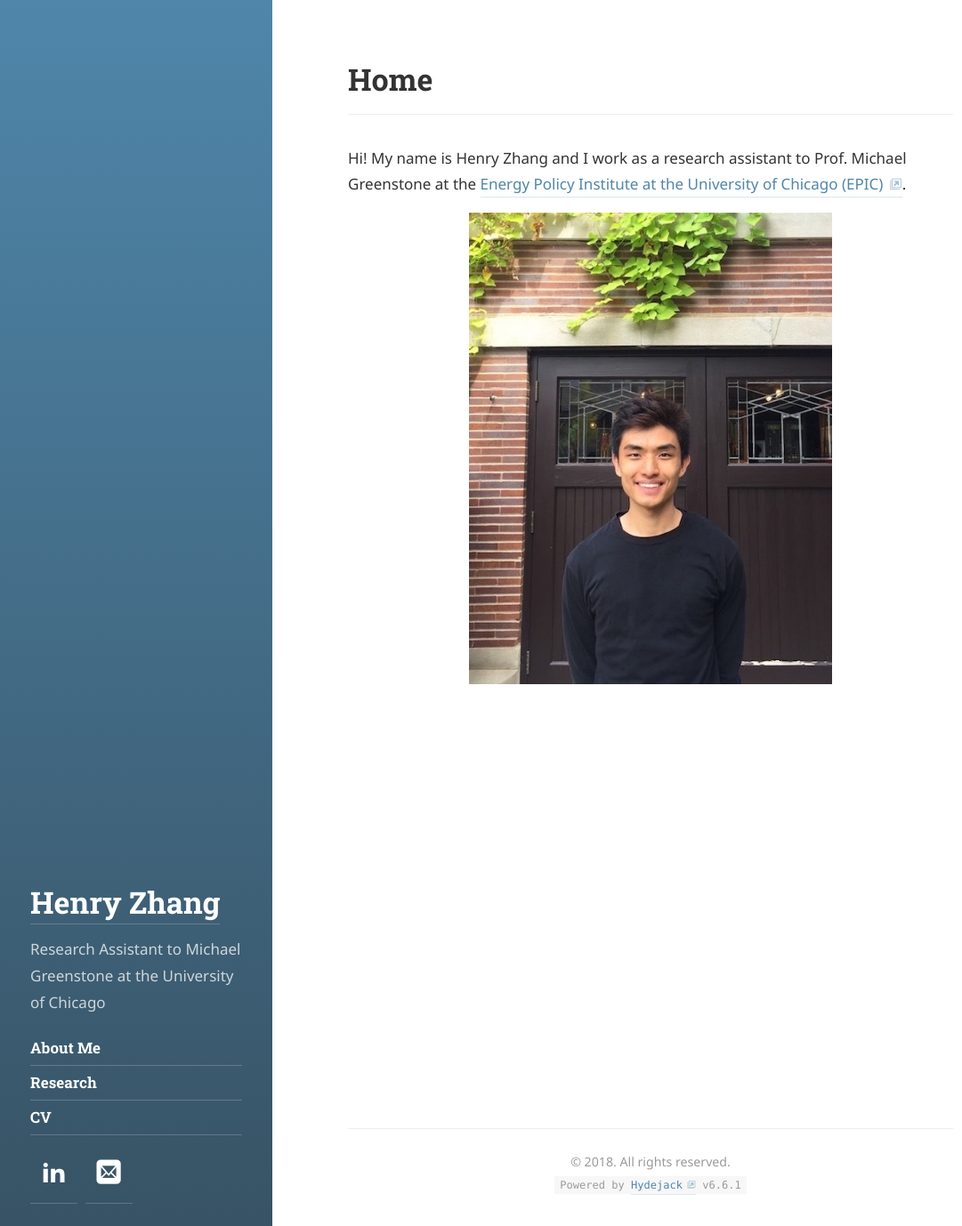
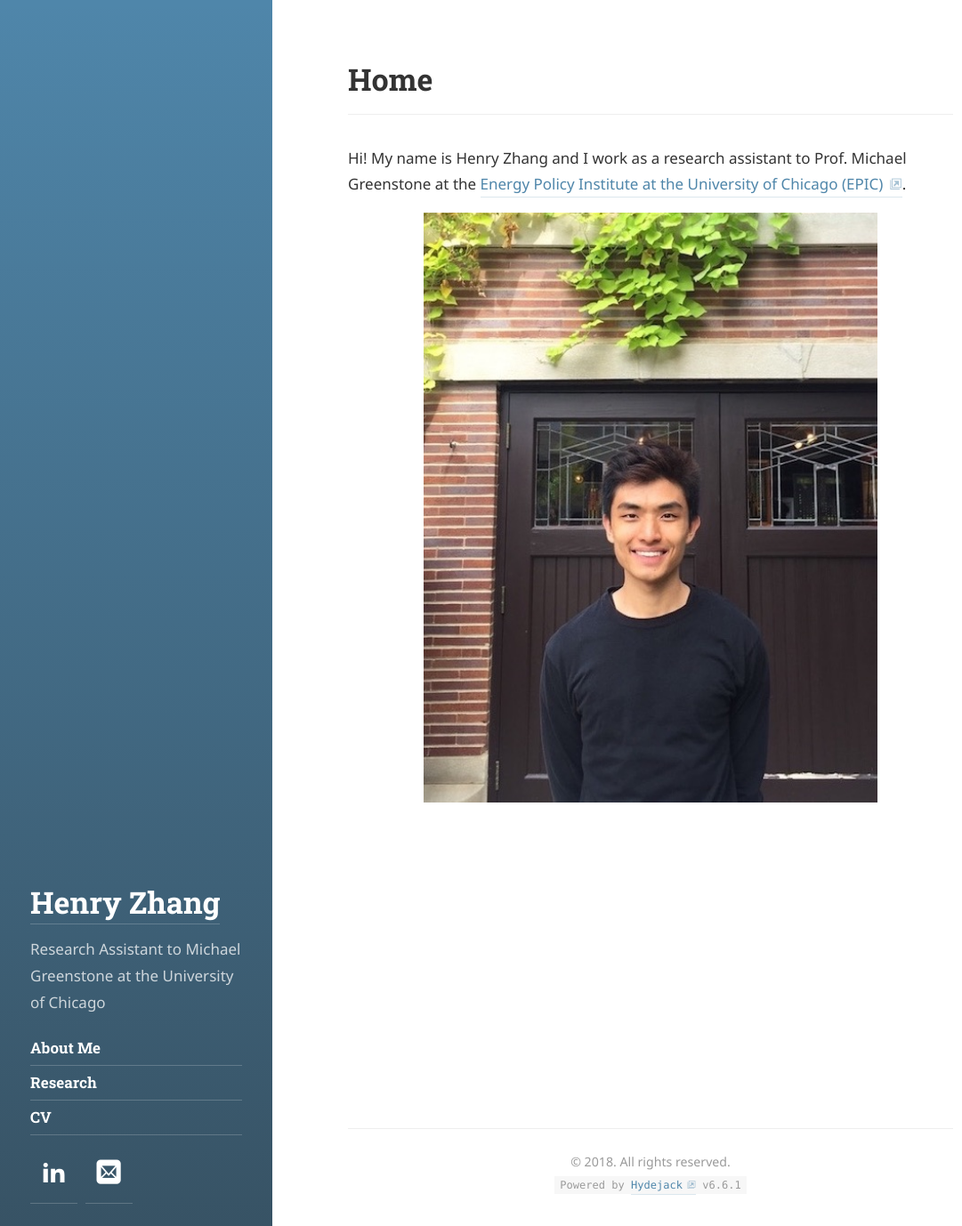
Before and after one commit to verklighet/verklighet.github.io, a Jekyll site: the page built from index.html, in a window 1280 px wide and 1378 px high. Shown: the whole window at 89% size, without its empty margins (0-1081 px from the left). Built offline with Jekyll 4.4.1, drawn with Linux system fonts in a browser that asks for light colours; some web fonts are replaced; the list of posts is cut into pages by our own code.

Commit message:
make home image a bit bigger, I guess

```diff
--- a/index.html
+++ b/index.html
@@ -8,6 +8,6 @@
 <div style="position:relative;padding-top:130%;">
 	<img src="assets/img/headshot_vcropped.jpg" alt="Henry Zhang"
 	allowfullscreen
-	style="position:absolute;margin-left:auto;margin-right:auto;top:0;left:0;right:0;width:60%;height:60%"
+	style="position:absolute;margin-left:auto;margin-right:auto;top:0;left:0;right:0;width:75%;height:75%"
 	frameborder="0">
 </div>
```
